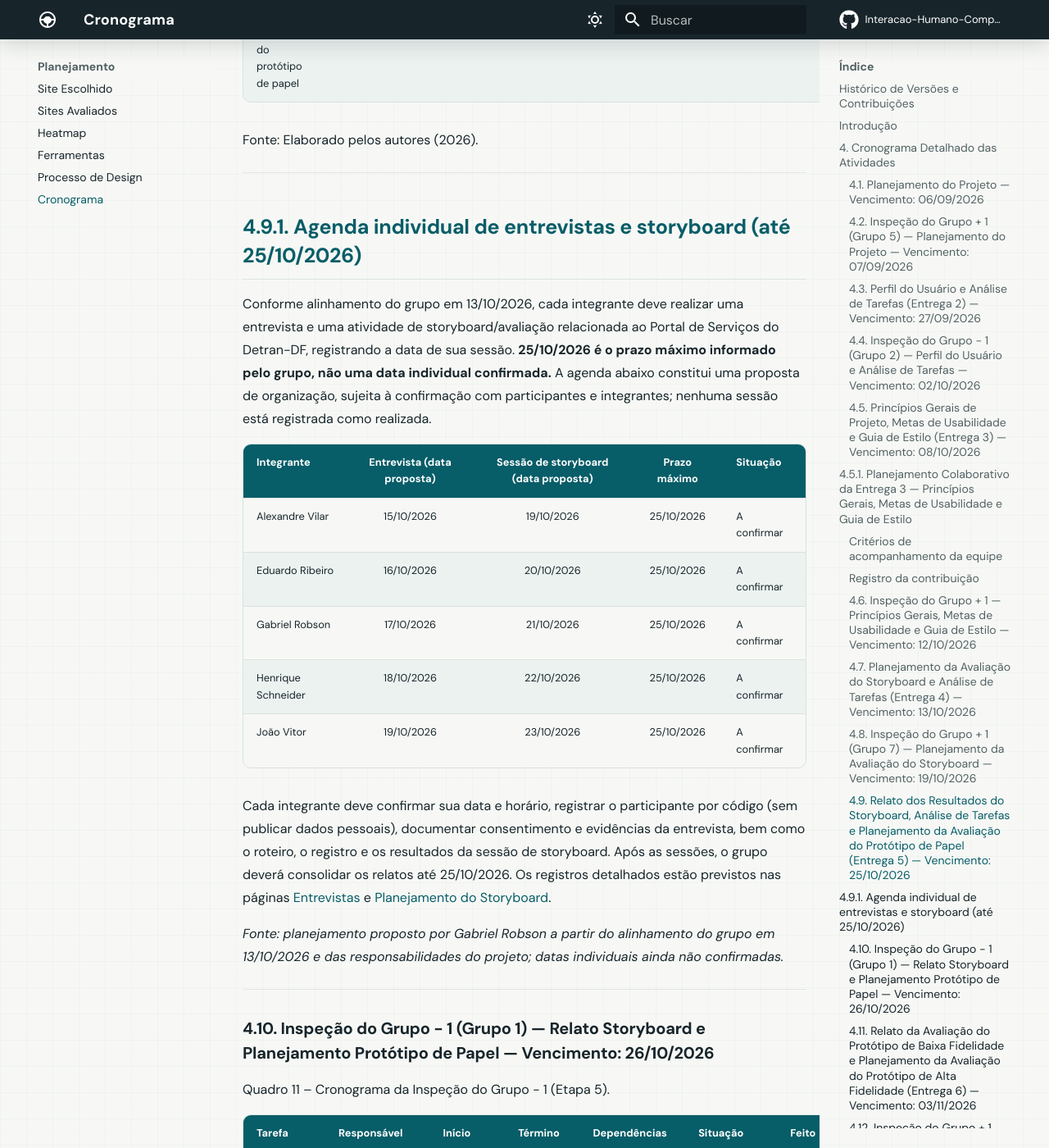
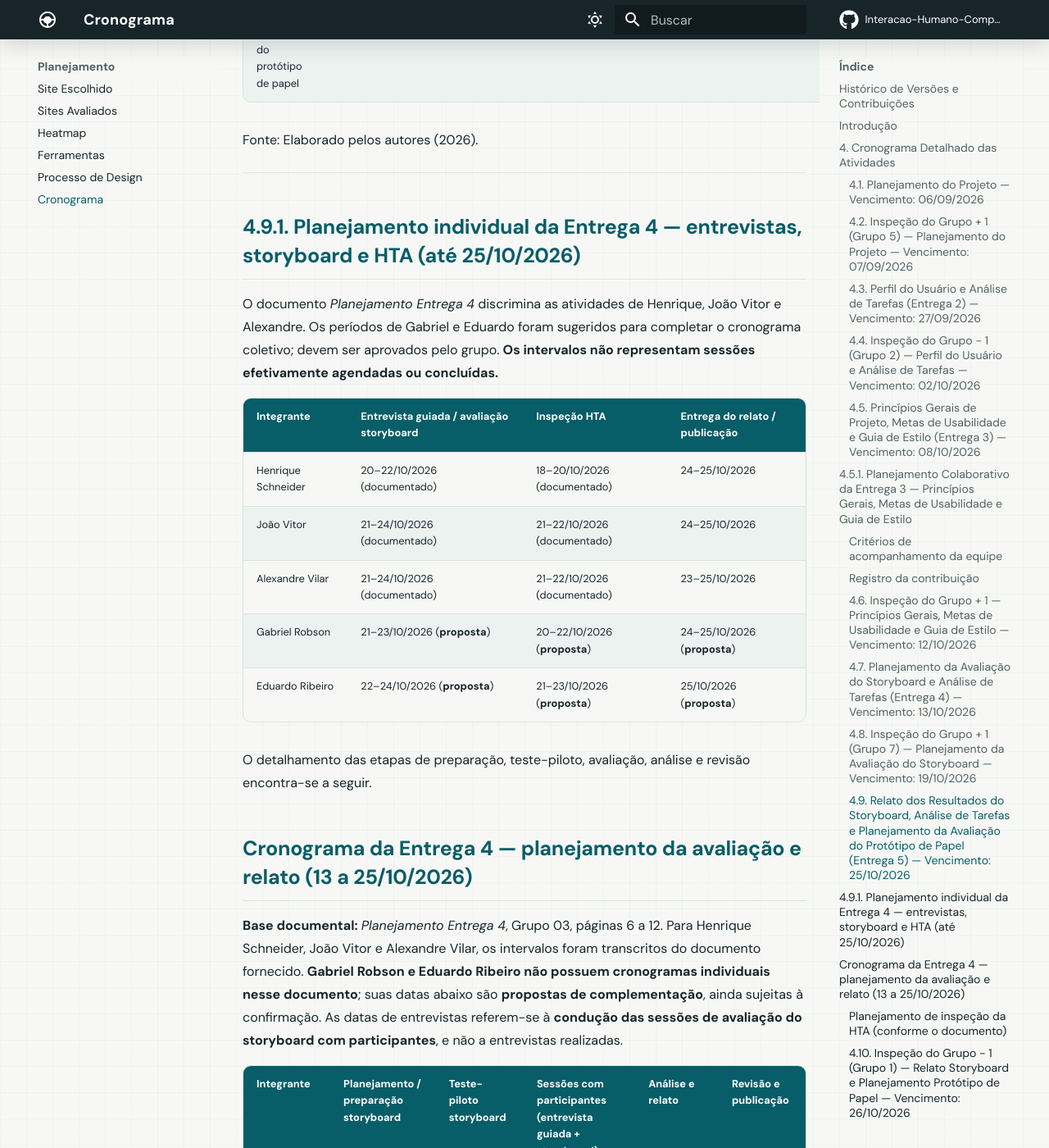
Before and after one commit to Interacao-Humano-Computador/2026.2-Grupo03, an MkDocs documentation site: the page built from docs/planejamento/cronograma/cronograma_planejado.md, in a window 1280 px wide and 1400 px high, scrolled down 8492 px. Shown: the whole window at 82% size. Built offline with MkDocs 1.6.1 and Material for MkDocs 9.7.7, drawn with Linux system fonts in a browser that asks for light colours; comment, search, counter and statistics services are not loaded; some of the changed text lies outside the part shown.

Commit message:
docs: alinha cronogramas Entrega 4 ao documento e marca propostas

```diff
--- a/docs/planejamento/cronograma/cronograma_planejado.md
+++ b/docs/planejamento/cronograma/cronograma_planejado.md
@@ -183,24 +183,52 @@ Fonte: Elaborado pelos autores (2026).
 
 ---
 
-## 4.9.1. Agenda individual de entrevistas e storyboard (até 25/10/2026)
+## 4.9.1. Planejamento individual da Entrega 4 — entrevistas, storyboard e HTA (até 25/10/2026)
 
-Conforme alinhamento do grupo em 13/10/2026, cada integrante deve realizar uma entrevista e uma atividade de storyboard/avaliação relacionada ao Portal de Serviços do Detran-DF, registrando a data de sua sessão. **25/10/2026 é o prazo máximo informado pelo grupo, não uma data individual confirmada.** A agenda abaixo constitui uma proposta de organização, sujeita à confirmação com participantes e integrantes; nenhuma sessão está registrada como realizada.
+O documento *Planejamento Entrega 4* discrimina as atividades de Henrique, João Vitor e Alexandre. Os períodos de Gabriel e Eduardo foram sugeridos para completar o cronograma coletivo; devem ser aprovados pelo grupo. **Os intervalos não representam sessões efetivamente agendadas ou concluídas.**
 
-| Integrante | Entrevista (data proposta) | Sessão de storyboard (data proposta) | Prazo máximo | Situação |
-| :--- | :---: | :---: | :---: | :--- |
-| Alexandre Vilar | 15/10/2026 | 19/10/2026 | 25/10/2026 | A confirmar |
-| Eduardo Ribeiro | 16/10/2026 | 20/10/2026 | 25/10/2026 | A confirmar |
-| Gabriel Robson | 17/10/2026 | 21/10/2026 | 25/10/2026 | A confirmar |
-| Henrique Schneider | 18/10/2026 | 22/10/2026 | 25/10/2026 | A confirmar |
-| João Vitor | 19/10/2026 | 23/10/2026 | 25/10/2026 | A confirmar |
+| Integrante | Entrevista guiada / avaliação storyboard | Inspeção HTA | Entrega do relato / publicação |
+| :--- | :--- | :--- | :--- |
+| Henrique Schneider | 20–22/10/2026 (documentado) | 18–20/10/2026 (documentado) | 24–25/10/2026 |
+| João Vitor | 21–24/10/2026 (documentado) | 21–22/10/2026 (documentado) | 24–25/10/2026 |
+| Alexandre Vilar | 21–24/10/2026 (documentado) | 21–22/10/2026 (documentado) | 23–25/10/2026 |
+| Gabriel Robson | 21–23/10/2026 (**proposta**) | 20–22/10/2026 (**proposta**) | 24–25/10/2026 (**proposta**) |
+| Eduardo Ribeiro | 22–24/10/2026 (**proposta**) | 21–23/10/2026 (**proposta**) | 25/10/2026 (**proposta**) |
 
-Cada integrante deve confirmar sua data e horário, registrar o participante por código (sem publicar dados pessoais), documentar consentimento e evidências da entrevista, bem como o roteiro, o registro e os resultados da sessão de storyboard. Após as sessões, o grupo deverá consolidar os relatos até 25/10/2026. Os registros detalhados estão previstos nas páginas [Entrevistas](../../perfil-de-usuario/entrevistas/entrevistas.md) e [Planejamento do Storyboard](../../storyboard/planejamento/story.md).
+O detalhamento das etapas de preparação, teste-piloto, avaliação, análise e revisão encontra-se a seguir.
 
-*Fonte: planejamento proposto por Gabriel Robson a partir do alinhamento do grupo em 13/10/2026 e das responsabilidades do projeto; datas individuais ainda não confirmadas.*
+## Cronograma da Entrega 4 — planejamento da avaliação e relato (13 a 25/10/2026)
+
+**Base documental:** *Planejamento Entrega 4*, Grupo 03, páginas 6 a 12. Para Henrique Schneider, João Vitor e Alexandre Vilar, os intervalos foram transcritos do documento fornecido. **Gabriel Robson e Eduardo Ribeiro não possuem cronogramas individuais nesse documento**; suas datas abaixo são **propostas de complementação**, ainda sujeitas à confirmação. As datas de entrevistas referem-se à **condução das sessões de avaliação do storyboard com participantes**, e não a entrevistas realizadas.
+
+| Integrante | Planejamento / preparação storyboard | Teste-piloto storyboard | Sessões com participantes (entrevista guiada + storyboard) | Análise e relato | Revisão e publicação |
+| :--- | :--- | :--- | :--- | :--- | :--- |
+| Henrique Schneider | 13–19/10 | 19–20/10 | **20–22/10** | 22–24/10 | 24–25/10 |
+| João Vitor | 15–21/10 | 21–24/10 | **21–24/10** | 21–24/10 | 24–25/10 |
+| Alexandre Vilar | 15–21/10 | 20–24/10 | **21–24/10** | 21–24/10 | 23–25/10 |
+| Gabriel Robson *(proposta)* | 14–19/10 | 19–20/10 | **21–23/10** | 23–24/10 | 24–25/10 |
+| Eduardo Ribeiro *(proposta)* | 14–19/10 | 19–21/10 | **22–24/10** | 24–25/10 | 25/10 |
+
+**Prazo máximo para a conclusão das atividades:** 25/10/2026 (conforme alinhamento do grupo). **Horários, participantes, datas efetivas e resultados:** pendentes de confirmação e registro. Não são informados dados pessoais dos participantes nesta página pública.
+
+### Planejamento de inspeção da HTA (conforme o documento)
+
+| Integrante | Preparação da avaliação HTA | Teste-piloto HTA | Inspeção HTA | Relatório de problemas | Publicação |
+| :--- | :--- | :--- | :--- | :--- | :--- |
+| Henrique Schneider | 11–17/10 | 17–18/10 | 18–20/10 | 20–22/10 | 23–25/10 |
+| João Vitor | 14–19/10 | 19–20/10 | 21–22/10 | 22–23/10 | 24–25/10 |
+| Alexandre Vilar | 14–19/10 | 19–20/10 | 21–22/10 | 22–23/10 | 24–25/10 |
+| Gabriel Robson *(proposta)* | 14–19/10 | 19–20/10 | 20–22/10 | 22–24/10 | 24–25/10 |
+| Eduardo Ribeiro *(proposta)* | 14–19/10 | 19–20/10 | 21–23/10 | 23–24/10 | 24–25/10 |
+
+A avaliação do storyboard usa entrevista guiada/semiestruturada e inspeção; a HTA prevê inspeção técnica de diagramas e tabelas. Cada integrante deve registrar as evidências e utilizar o TCLE quando houver participantes externos, seguindo o planejamento DECIDE. As datas propostas não indicam conclusão de trabalho.
+
+*Fonte: Grupo 03, Planejamento Entrega 4 (2026), p. 6–12; complementações propostas por Gabriel Robson em 13/10/2026.*
+
+
+Para cada sessão, confirmar previamente dia e horário, participante codificado, consentimento, técnica utilizada, roteiro, evidências e resultados. **25/10/2026 é o limite informado pelo grupo**, não a confirmação de data individual.
 
 ---
-
 ### 4.10. Inspeção do Grupo - 1 (Grupo 1) — Relato Storyboard e Planejamento Protótipo de Papel — Vencimento: 26/10/2026
 
 Quadro 11 – Cronograma da Inspeção do Grupo - 1 (Etapa 5).
```
